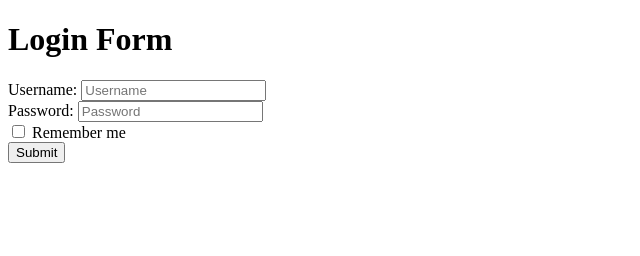
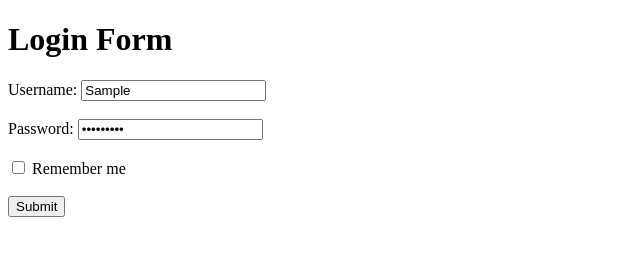
Before and after one commit to acciojob/remember-me-login-form-Safin133847, a website: page main.html in a window 1280 px wide. Both pictures are taken after typing "Sample", "Sample123" into the empty fields and a click on the input "Submit". Shown: the whole page, without its empty margins (0-640 px from the left). Drawn offline with Linux system fonts and the light colour scheme.

Commit message:
created a submission

```diff
--- a/main.html
+++ b/main.html
@@ -1,30 +1,21 @@
 <!DOCTYPE html>
 <html>
-
 <head>
-	<link rel="stylesheet" href="styles.css">
+  <link rel="stylesheet" href="styles.css" />
 </head>
-
 <body>
   <h1>Login Form</h1>
   <form id="login-form">
     <label for="username">Username:</label>
-		<input type="text" id="username" placeholder="Username" required><br>
-
+    <input type="text" id="username" placeholder="Username"><br><br>
     <label for="password">Password:</label>
-		<input type="password" id="password" placeholder="Password" required><br>
-
-		<label for="checkbox">
-			<input type="checkbox" id="checkbox"> Remember me
-		</label><br>
-
+    <input type="password" id="password" placeholder="Password"><br><br>
+    <input type="checkbox" id="checkbox">
+    <label for="checkbox">Remember me</label><br><br>
     <input type="submit" id="submit" value="Submit">
   </form>
-
   <button id="existing" style="display: none;">Login as existing user</button>
 
   <script type="text/javascript" src="./script.js"></script>
-
 </body>
-
 </html>
--- a/script.js
+++ b/script.js
@@ -1,38 +1,35 @@
-const loginForm = document.getElementById("login-form")
-const usernameInput = document.getElementById("username")
-const passwordInput = document.getElementById("password")
-const checkboxInput = document.getElementById("checkbox")
-const existingButton = document.getElementById("existing")
+document.addEventListener("DOMContentLoaded", function () {
+  const form = document.getElementById("login-form");
+  const existingButton = document.getElementById("existing");
 
-const storedUsername = localStorage.getItem("username")
-const storedPassword = localStorage.getItem("password")
-
-if (storedUsername && storedPassword) {
+  if (localStorage.getItem("username") && localStorage.getItem("password")) {
     existingButton.style.display = "block";
-
-    existingButton.addEventListener("click", function () {
-        alert(`Logged in as ${storedUsername}`);
-    });
   }
 
-loginForm.addEventListener("submit", function (event) {
-    event.preventDefault();
+  form.addEventListener("submit", function (e) {
+    e.preventDefault();
 
-    const username = usernameInput.value;
-    const password = passwordInput.value;
-    const rememberMe = checkboxInput.checked;
+    const username = document.getElementById("username").value;
+    const password = document.getElementById("password").value;
+    const checkbox = document.getElementById("checkbox").checked;
 
-    if (rememberMe) {
+    if (checkbox) {
       localStorage.setItem("username", username);
       localStorage.setItem("password", password);
+      existingButton.style.display = "block";
     } else {
       localStorage.removeItem("username");
       localStorage.removeItem("password");
+      existingButton.style.display = "none";
     }
 
     alert(`Logged in as ${username}`);
+  });
 
-    usernameInput.value = '';
-    passwordInput.value = '';
-    checkboxInput.checked = false;
-} );
+  existingButton.addEventListener("click", function () {
+    const username = localStorage.getItem("username");
+    const password = localStorage.getItem("password");
+
+    alert(`Logged in as ${username}`);
+  });
+});
```
Lines whose indentation alone changed are shown as unchanged.
